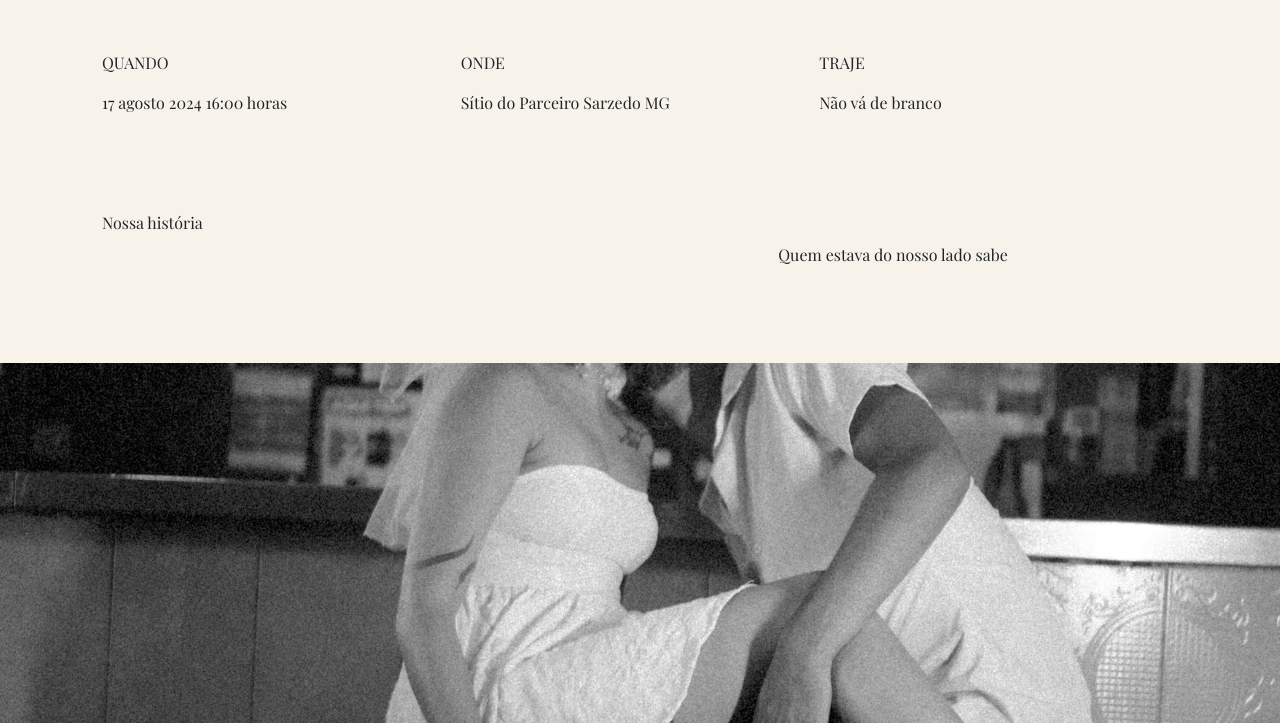
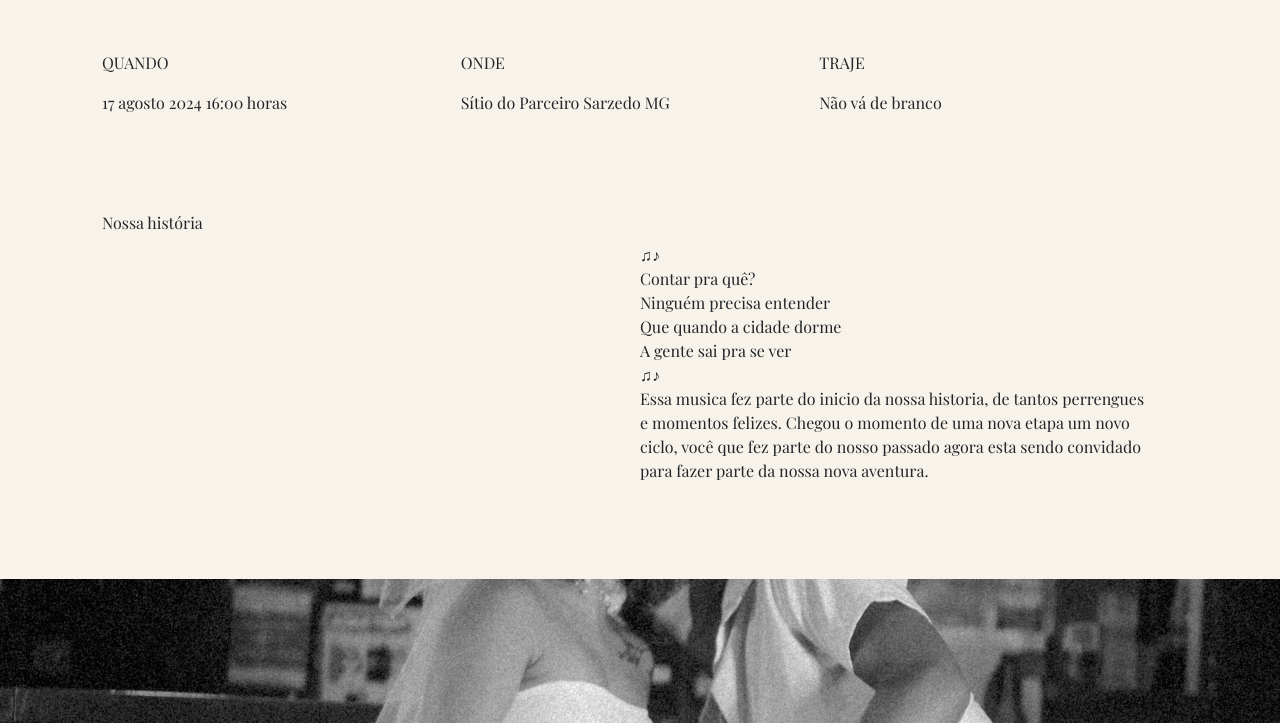
Before and after one commit to OtavioPortela/site_casamento, a Flask app: page / in a window 1280 px wide. Shown: the part 481-1204 px from the top of the page. Run offline with Flask 3, Linux system fonts and the light colour scheme; some web fonts are replaced.

Commit message:
mudanças locais

```diff
--- a/app/templates/index.html
+++ b/app/templates/index.html
@@ -103,7 +103,16 @@
                 </div>
                 <div class="col historia">
                     <p>
-                        Quem estava do nosso lado sabe
+                        ♫♪<br>
+                        Contar pra quê?<br>
+                        Ninguém precisa entender<br>
+                        Que quando a cidade dorme<br>
+                        A gente sai pra se ver<br>
+                        ♫♪
+                        <br>
+                        Essa musica fez parte do inicio da nossa historia, de tantos perrengues e momentos felizes.
+                        Chegou o momento de uma nova etapa um novo ciclo, você que fez parte do nosso passado agora
+                        esta sendo convidado para fazer parte da nossa nova aventura.
                     </p>
                 </div>
             </div>
```
